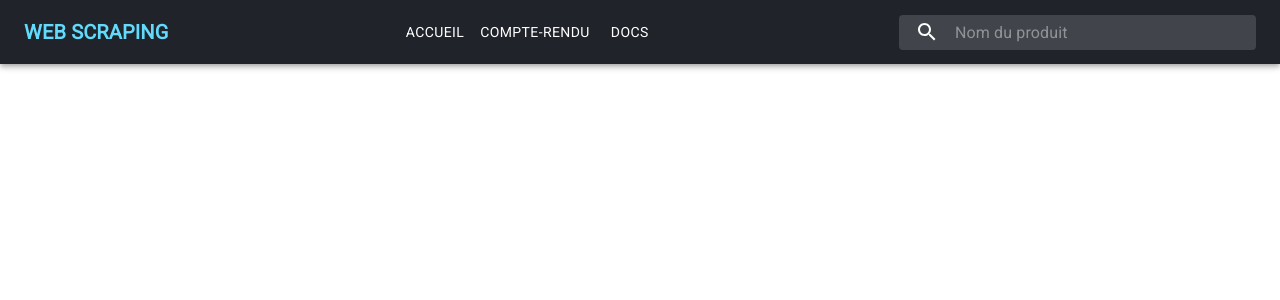
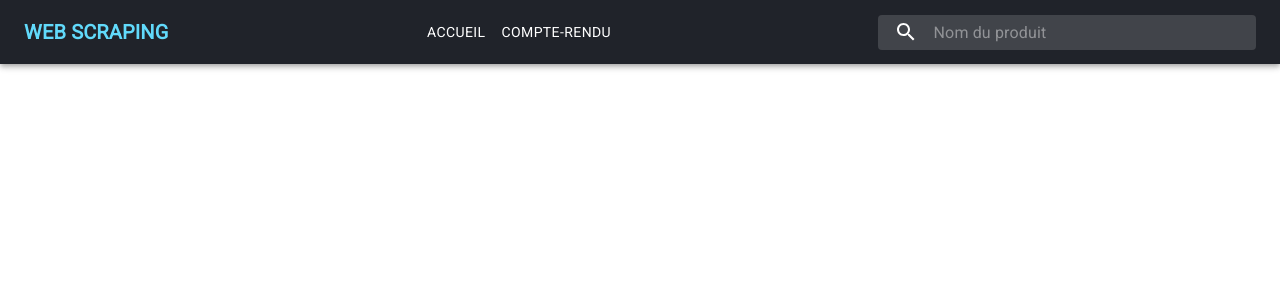
Before and after one commit to lSorimoutou/WebScraping, a React (Create React App) app in the folder client/: page / in a window 1280 px wide. Shown: the top 300 px of the page. Built offline with nearby package versions, Linux system fonts and the light colour scheme.

Commit message:
update searchAppbar and app.js

```diff
--- a/client/src/App.js
+++ b/client/src/App.js
@@ -78,7 +78,6 @@ class App extends Component {
           <Switch>
             <Route exact path='/' component={() => <HomePage data={this.state.data} loading={this.state.loading} />} />
             <Route exact path='/CR' />
-            <Route exact path='/docs' />
           </Switch>
         </Router>
       </div>
--- a/client/src/Components/searchAppbar.components/searchAppbar.jsx
+++ b/client/src/Components/searchAppbar.components/searchAppbar.jsx
@@ -87,7 +87,6 @@ export default function SearchAppBar(props) {
                     <ListItemText inset>
                         <Link  to="/"><Button color="inherit">ACCUEIL</Button></Link>
                         <Link to="/CR"><Button color="inherit">COMPTE-RENDU</Button></Link>
-                        <Link  to="/docs"><Button color="inherit">DOCS</Button></Link>
                     </ListItemText>
                     <ListItemText inset>
                         <div className={classes.search}>
```
